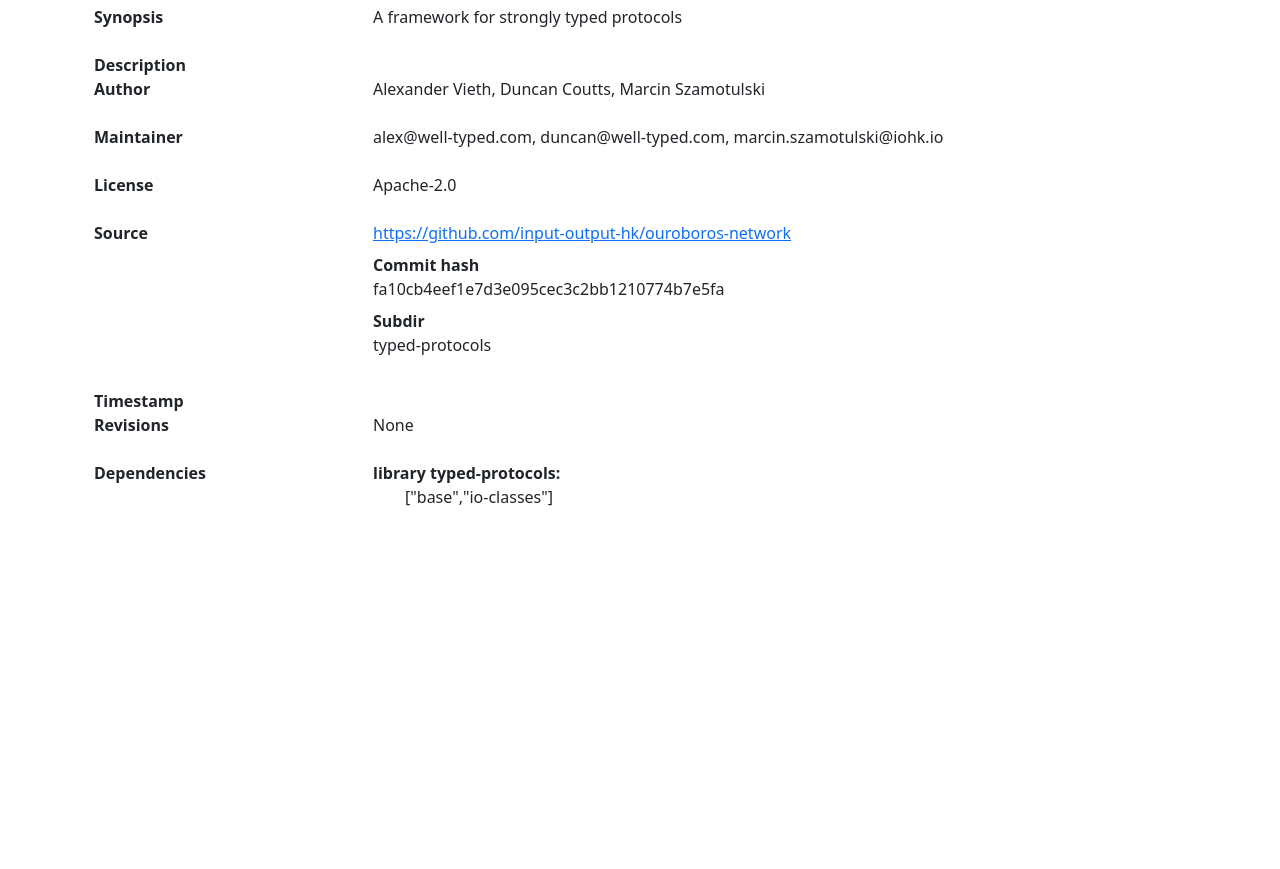
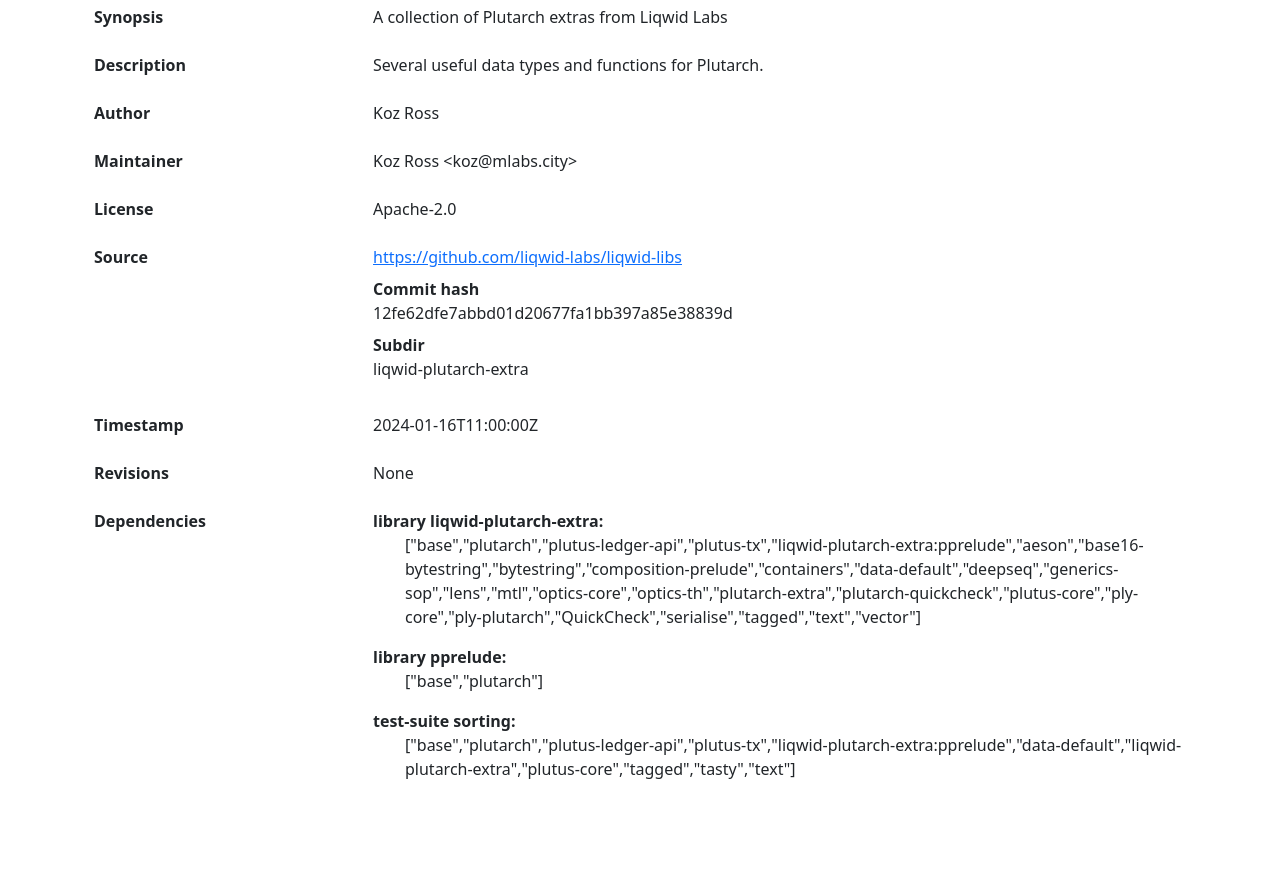
Before and after one commit to SeungheonOh/custom-hackage-set, a plain HTML site: page package/liqwid-plutarch-extra-3.21.1/index.html in a window 1280 px wide. Shown: the part 235-1104 px from the top of the page. Before the commit the page ends 832 px from the top, so only its background shows below. Drawn offline with nearby package versions, Linux system fonts and the light colour scheme.

Commit message:
Add liqwid-plutarch-extra 3.21.1

```diff
--- a/mirrors.json
+++ b/mirrors.json
@@ -1 +1 @@
-{"signatures":[{"keyid":"221274d452948f9453e052e63167beb9723a9246f813a1237188bc75f7f83769","method":"ed25519","sig":"j0ytVbTpdSZ6dtZe0vdrW6MekpqdRgx7sAWFJXKG+wPT6tJJ3T6mNUrfgyzacvv5pHEgS2t1qEqpAmSKLPbvDg=="},{"keyid":"90820c18f734077130458de766b3996d222f235dd8ea49f55a29dc1ef98e0633","method":"ed25519","sig":"dmmo4rAAqlpU9qGbK7yhrmWyGWcSzjLaN0EvV8p9Wmx1GFnrbY+DtGXjua8YDyxX1jnkjC4C6WWFYftxyGYkDA=="},{"keyid":"9697359cbe301db6d210588d3a799c6e231cfa14db591b568d0517d9c0c0e7b1","method":"ed25519","sig":"dsxtefpVmSXBTfR2nksx8+/mFhe4RUkpuZ9BVrLb6A5ZrkcTU5jypt358s1stOWgPv/ZRH6YqFqD2KDtuRpOAA=="}],"signed":{"_type":"Mirrorlist","expires":null,"mirrors":[],"version":1}}
+{"signatures":[{"keyid":"7802459c125b501a7496a911a1b75c15ecfa02c1414bdb02f4f414839c93107d","method":"ed25519","sig":"HYpuCgngk4WDCIeO+YdbXRnbJMhYLFqaIv6PWCbx/gGm443N8VUwuDwhVlHxr933cGnNrilq2agq3PZZj3o3Cg=="},{"keyid":"c532c11257078399aac64098fc5ebb821acffa523ef914b72f265c352dfd7730","method":"ed25519","sig":"LCFHNjh0PqdYJCiFM2KqIaVE5umdZa+H6HxgGC6e3fqh/1PEjryJfkoMqvXYCHGIqObGlYe4g/ZXl9xr1mM5CQ=="},{"keyid":"ca1d8d65eefa60b980cef5308abb1c9980e76f299d0c539801aff9dccaacf433","method":"ed25519","sig":"4NW1TneLdy23FhlN8O1k5YxMXyp4X/6Ut9dHlp88jBWGftvsfHkib9aTdhYhFWylpt91XyC3L5Viz2TLEjiQAQ=="}],"signed":{"_type":"Mirrorlist","expires":null,"mirrors":[],"version":1}}
--- a/package/typed-protocols-0.1.0.0/index.html
+++ b/package/liqwid-plutarch-extra-3.21.1/index.html
@@ -9,7 +9,7 @@
   <link href="https://cdn.jsdelivr.net/npm/bootstrap@5.0.2/dist/css/bootstrap.min.css" rel="stylesheet"
     integrity="sha384-EVSTQN3/azprG1Anm3QDgpJLIm9Nao0Yz1ztcQTwFspd3yD65VohhpuuCOmLASjC" crossorigin="anonymous">
   <title>
-    typed-protocols-0.1.0.0
+    liqwid-plutarch-extra-3.21.1
   </title>
   <style>
     ul.build-depends {
@@ -40,24 +40,24 @@
       </li>
     </ul>
     <h1 class="py-5">
-      typed-protocols-0.1.0.0
+      liqwid-plutarch-extra-3.21.1
     </h1>
     <dl class="row class=" px-4 py-5">
       <dt class="col-sm-3">Synopsis</dt>
       <dd class="col-sm-9">
-        <p>A framework for strongly typed protocols</p>
+        <p>A collection of Plutarch extras from Liqwid Labs</p>
       </dd>
       <dt class="col-sm-3">Description</dt>
       <dd class="col-sm-9">
-        <p></p>
+        <p>Several useful data types and functions for Plutarch.</p>
       </dd>
       <dt class="col-sm-3">Author</dt>
       <dd class="col-sm-9">
-        <p>Alexander Vieth, Duncan Coutts, Marcin Szamotulski</p>
+        <p>Koz Ross</p>
       </dd>
       <dt class="col-sm-3">Maintainer</dt>
       <dd class="col-sm-9">
-        <p>alex@well-typed.com, duncan@well-typed.com, marcin.szamotulski@iohk.io</p>
+        <p>Koz Ross &lt;koz@mlabs.city&gt;</p>
       </dd>
       <dt class="col-sm-3">License</dt>
       <dd class="col-sm-9">
@@ -67,17 +67,17 @@
       <dd class="col-sm-9">
         <dl class="row">
           <dd>
-          <a href="https://github.com/input-output-hk/ouroboros-network/tree/fa10cb4eef1e7d3e095cec3c2bb1210774b7e5fa/typed-protocols">https://github.com/input-output-hk/ouroboros-network</a>
+          <a href="https://github.com/liqwid-labs/liqwid-libs/tree/12fe62dfe7abbd01d20677fa1bb397a85e38839d/liqwid-plutarch-extra">https://github.com/liqwid-labs/liqwid-libs</a>
           </dd>
           <dt>Commit hash</dt>
-          <dd>fa10cb4eef1e7d3e095cec3c2bb1210774b7e5fa</dd>
+          <dd>12fe62dfe7abbd01d20677fa1bb397a85e38839d</dd>
           <dt>Subdir</dt>
-          <dd>typed-protocols</dt>
+          <dd>liqwid-plutarch-extra</dt>
         </dl>
       </dd>
       <dt class="col-sm-3">Timestamp</dt>
       <dd class="col-sm-9">
-        <p></p>
+        <p>2024-01-16T11:00:00Z</p>
       </dd>
       <dt class="col-sm-3">Revisions</dt>
       <dd class="col-sm-9">
@@ -86,12 +86,26 @@
       <dt class="col-sm-3">Dependencies</dt>
       <dd class="col-sm-9">
         <dl>
-          <dt>library typed-protocols:</dt>
+          <dt>library liqwid-plutarch-extra:</dt>
           <dd>
             <ul class="build-depends">
-            <li>[&quot;base&quot;,&quot;io-classes&quot;]</li>
+            <li>[&quot;base&quot;,&quot;plutarch&quot;,&quot;plutus-ledger-api&quot;,&quot;plutus-tx&quot;,&quot;liqwid-plutarch-extra:pprelude&quot;,&quot;aeson&quot;,&quot;base16-bytestring&quot;,&quot;bytestring&quot;,&quot;composition-prelude&quot;,&quot;containers&quot;,&quot;data-default&quot;,&quot;deepseq&quot;,&quot;generics-sop&quot;,&quot;lens&quot;,&quot;mtl&quot;,&quot;optics-core&quot;,&quot;optics-th&quot;,&quot;plutarch-extra&quot;,&quot;plutarch-quickcheck&quot;,&quot;plutus-core&quot;,&quot;ply-core&quot;,&quot;ply-plutarch&quot;,&quot;QuickCheck&quot;,&quot;serialise&quot;,&quot;tagged&quot;,&quot;text&quot;,&quot;vector&quot;]</li>
             </ul>
                       </dd>
+          <dt>library pprelude:</dt>
+          <dd>
+            <ul class="build-depends">
+<li>[&quot;base&quot;,&quot;plutarch&quot;]</li>
+</ul>
+
+          </dd>
+          <dt>test-suite sorting:</dt>
+          <dd>
+            <ul class="build-depends">
+<li>[&quot;base&quot;,&quot;plutarch&quot;,&quot;plutus-ledger-api&quot;,&quot;plutus-tx&quot;,&quot;liqwid-plutarch-extra:pprelude&quot;,&quot;data-default&quot;,&quot;liqwid-plutarch-extra&quot;,&quot;plutus-core&quot;,&quot;tagged&quot;,&quot;tasty&quot;,&quot;text&quot;]</li>
+</ul>
+
+          </dd>
         </dl>
       </dd>
     </dl>
--- a/snapshot.json
+++ b/snapshot.json
@@ -1 +1 @@
-{"signatures":[{"keyid":"058df3f4a28e28b49bfc9988d66cb80321cb7e4aaa10cb46305fc0adc892268a","method":"ed25519","sig":"SY4X/1hz36Y/uM5SKMTFAB5JFWLCWROhr3MifFrJ28rrZKJXlh1tECSICrpOvt7p/CBtW411c6J9g2bqCGlUDA=="},{"keyid":"8701b7c965d21735e4a4504fedf1c60a6ccd33d23bf16af6142b212c7431aee2","method":"ed25519","sig":"B+1/Pg5wsbc7hOdX0ldlUy6hiayM5MGmhOjQYBelxI14L1bvOZ3WT7u7EoSzjLsJYFTrdxxHWm3CcHYjI4MyCQ=="},{"keyid":"eee8a1902ada06683a24acfc9e2db2d69389c738f840241ea4e94f278381e9c5","method":"ed25519","sig":"EfywaFAhL+LAfiHxIFSI3oKCTxi7Mp3gTznNSr0MeoAJH+a0lm0zTHt9RmO7U5039RE3LAtuxphT0LWHpbe5DA=="}],"signed":{"_type":"Snapshot","expires":null,"meta":{"<repo>/01-index.tar":{"hashes":{"sha256":"6845147cace0a0bf92b84d2c52862d22e6fcbbda16dcec034293a9776e6f77fb"},"length":17408},"<repo>/01-index.tar.gz":{"hashes":{"sha256":"90b77dd24e703f330bc4e85ddadeab0f2f4f400064fb8cb3947ef41f0d3dfc65"},"length":3377},"<repo>/mirrors.json":{"hashes":{"sha256":"4e27fbf4e4b3f4713e73dabff00ccdac20f25fc0ee749cd6b82ec4f5b44dd518"},"length":667},"<repo>/root.json":{"hashes":{"sha256":"de1a0d1aa6e420f7c635ef17712d0313fad98978118c3e206b5a425582c950ea"},"length":4197}},"version":1}}
+{"signatures":[{"keyid":"19f2918b7b1dfe7b171e077973ae13448bc406ac41f633f3de58c4e4dc8e0117","method":"ed25519","sig":"3S4UNIh2DQSgLpyEz7xk37aY1kt7B4rlhnrDqKMatX8VBGqWlc8JFR8WXgKadbhlxJMbdpLt5QKcp0jQV86mDw=="},{"keyid":"89070767c4093fd6159fbadc397b0ed2b0590713e9a611c1f4fb7ef2713ad203","method":"ed25519","sig":"3ymvZZCNMCHR8sKB6uAd0vy0KJfjGSBY1dLOX+5ar9fJLz7UTKFo/y+X+aP/SMAP/PtlmthDhWh0OqvN5JYtAQ=="},{"keyid":"aa9eeb8b56a10d88264ffa16bc7554069908dd8c44afbaa0652a04417406ed63","method":"ed25519","sig":"L9F/xROKRBbCzwZX84Xu5gpvh/AD7pxzamG8LLFHrinallok0zOowM7iKX55UpAHgEFiYBrzhQNM+2P6KQHjCw=="}],"signed":{"_type":"Snapshot","expires":null,"meta":{"<repo>/01-index.tar":{"hashes":{"sha256":"25d032765ab68ab7be9313d94f0a84a67ed07778a3f6514d30a7cdebfe255650"},"length":20480},"<repo>/01-index.tar.gz":{"hashes":{"sha256":"3793e0133fa6456755df828390345678a6d6bbd7d62ef29a5d014dc0b937e711"},"length":4049},"<repo>/mirrors.json":{"hashes":{"sha256":"94c3f8f4ad101c6af9b8e8123ea89d446f2cf127c6019653a6a48b6c20aa75fa"},"length":667},"<repo>/root.json":{"hashes":{"sha256":"548d0ea396a8807d9a0107a1fcbffd690a6cbdb19dd3e05c2c399270189285b2"},"length":4197}},"version":1}}
--- a/timestamp.json
+++ b/timestamp.json
@@ -1 +1 @@
-{"signatures":[{"keyid":"8d91418e8ba8161dde031951ee156d2b4f38cf2f5c62e76e24612550f55ad82a","method":"ed25519","sig":"gJqIZGInYVa37y4+veSe5yzSpkLLZfqP3RdmhOhJPrR4VUU2QUbw+xo4FZ7+iX7C1Da3kcVSjIqQjVxOPxLYCw=="},{"keyid":"efe2737701726a71d7eac91530ed026ad513d0a5793366773782a3d2fefb83e7","method":"ed25519","sig":"jxZqFsRgFymzyfDHhPAbftWB4FWE+Os4IYJuVCkYIgMc0moGNluVNoQ8R07quaCbmxVZGgFhMgdsQ3GwtNCgDg=="},{"keyid":"f5caa90053c62f4b054a6d89a43f33a4a1aa2dac9aed34b0b226ba30131fd234","method":"ed25519","sig":"e39yaXMXCK0cMxoD6aPGzWSr3rMJWUBd8T3tC3TVw5PLc9V11pL4zQNSRvhvYfbOfwCvwfEhiADZjFnmg3MuBA=="}],"signed":{"_type":"Timestamp","expires":null,"meta":{"<repo>/snapshot.json":{"hashes":{"sha256":"262183b27e4ed81650c0c55c7b0f5b7f099891a537db0ca235e1be6514306881"},"length":1161}},"version":1}}
+{"signatures":[{"keyid":"65fe49232132410be07e326e0925e9798e1223e50508b4811a035cadf6e24e33","method":"ed25519","sig":"6Iq8VHXQFaelYVbaJxBVt4kZIoXj6sy173JBkERUBpOFXfAUoEQwTnLosYnzMXC23P1TOLRhtqnN/JG3DikhAw=="},{"keyid":"b0850a42a95722d77d8d8108be2afc494a46d4eb46537d7c6e3f193d950dd709","method":"ed25519","sig":"H0ICsxvhbGsdyKNMYDY4KVeMdB7IDWODdh3snIO6ev+K0cPu+JEbDx+OuDXUC29VlIHhHQtqQtUPwrr6Fdw6Dw=="},{"keyid":"e95115b1a3221e78ccb928c147c3468cfc41eabb9f43439e12d8ee1f4ffcc81e","method":"ed25519","sig":"vyhEyzDtyF6gccJolbP7s5loDc1rv6Fm7ZPoJpBc6sO+3CVNYzkZhgmbuvRqoPSNr9HUUb9WKzY7mPwaiIFCBA=="}],"signed":{"_type":"Timestamp","expires":null,"meta":{"<repo>/snapshot.json":{"hashes":{"sha256":"bc9949caf419d1ea66313ac75bd8df6254c0f0024b0a3fabf772022cd3696744"},"length":1161}},"version":1}}
```
Also changed, not shown: all-package-versions/index.html (+5 -5 lines), all-packages/index.html (+18 -18 lines), root.json (+1 -1 lines), 8 other files.
